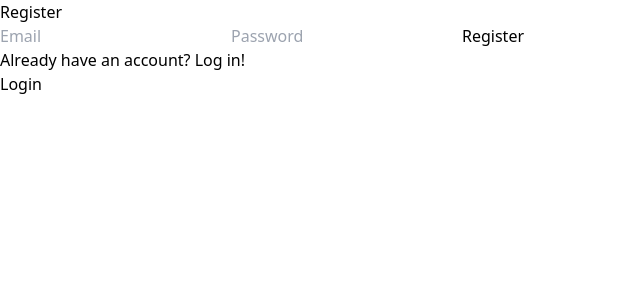
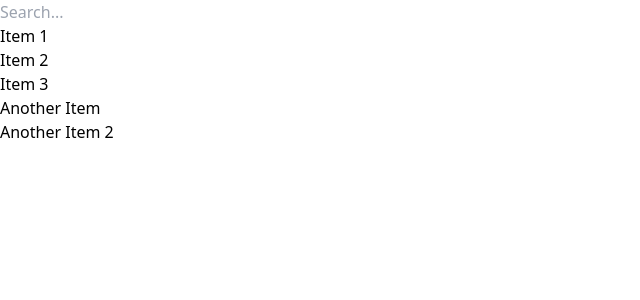
Before and after one commit to Pronit21/React30, a React (Vite) app: page / in a window 1280 px wide. Shown: the top 300 px of the page, without its empty margins (0-640 px from the left). Built offline with nearby package versions, Linux system fonts and the light colour scheme.

Commit message:
Added project 13th

```diff
--- a/src/App.jsx
+++ b/src/App.jsx
@@ -7,11 +7,14 @@
 // import Eight from './Eight'
 // import Nine from './Nine'
 // import Ten from './Ten'
-import Eleven from './Eleven'
+// import Eleven from './Eleven'
+// import Twelve from './Twelve'
+import Thirteen from './Thirteen'
 
 import './App.css'
 
 function App() {
+  const items = ['Item 1', 'Item 2', 'Item 3', 'Another Item', 'Another Item 2'];
 
   return (
     <div>
@@ -25,7 +28,9 @@ function App() {
       {/* <Eight /> */}
       {/* <Nine /> */}
       {/* <Ten /> */}
-      <Eleven />
+      {/* <Eleven /> */}
+      {/* <Twelve /> */}
+      <Thirteen items={items} />
     </div>
   )
 }
--- /dev/null
+++ b/src/Thirteen.jsx
@@ -0,0 +1,28 @@
+import { useState } from 'react';
+
+function Thirteen({ items }) {
+    const [searchTerm, setSearchTerm] = useState('');
+
+    const filteredItems = items.filter((item) =>
+        item.toLowerCase().includes(searchTerm.toLowerCase())
+    );
+
+    return (
+        <div>
+            <input
+                type="text"
+                placeholder="Search..."
+                onChange={(e) => setSearchTerm(e.target.value)}
+            />
+            <ul>
+                {filteredItems.map((item, index) => (
+                    <li key={index}>
+                        {item}
+                    </li>
+                ))}
+            </ul>
+        </div>
+    );
+}
+
+export default Thirteen;
--- /dev/null
+++ b/src/Twelve.jsx
@@ -0,0 +1,58 @@
+import { useState, useEffect } from 'react';
+
+function Twelve() {
+    const [weather, setWeather] = useState(null);
+    const [loading, setLoading] = useState(true);
+    const [error, setError] = useState(null);
+
+    useEffect(() => {
+        if (navigator.geolocation) {
+            navigator.geolocation.getCurrentPosition(
+                (position) => {
+                    const { latitude, longitude } = position.coords;
+
+                    fetch(`https://api.openweathermap.org/data/2.5/weather?lat=${latitude}&lon=${longitude}&appid=0f21d12ed60a3cd6a67007e05acef0af`)
+                        .then((response) => {
+                            if (!response.ok) {
+                                throw new Error('Failed to fetch weather data');
+                            }
+                            return response.json();
+                        })
+                        .then((data) => {
+                            setWeather(data);
+                            setLoading(false);
+                        })
+                        .catch((error) => {
+                            setError(error.message);
+                            setLoading(false);
+                        });
+                },
+                (error) => {
+                    setError(error.message);
+                    setLoading(false);
+                }
+            );
+        } else {
+            setError('Geolocation is not supported by your browser');
+            setLoading(false);
+        }
+    }, []);
+
+    return (
+        <div>
+            {loading ? (
+                <p>Loading...</p>
+            ) : error ? (
+                <p>Error: {error}</p>
+            ) : weather ? (
+                <div>
+                    <h2>Current Weather</h2>
+                    <p>Temperature: {weather.main.temp}</p>
+                    <p>Conditions: {weather.weather[0].description}</p>
+                </div>
+            ) : null}
+        </div>
+    );
+}
+
+export default Twelve;
--- a/src/Two.jsx
+++ b/src/Two.jsx
@@ -1,4 +1,3 @@
-import React from 'react'
 import { useState } from 'react'
 
 function Two() {
```
